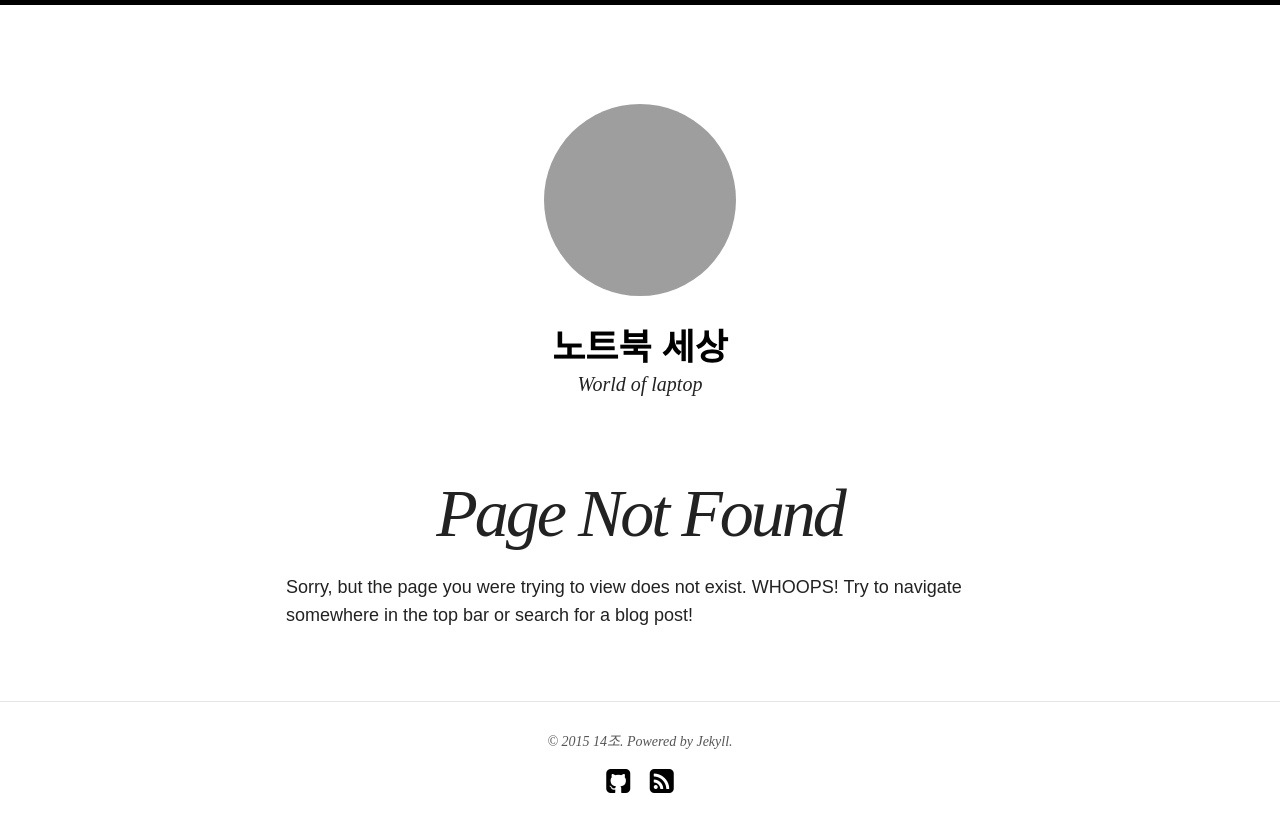
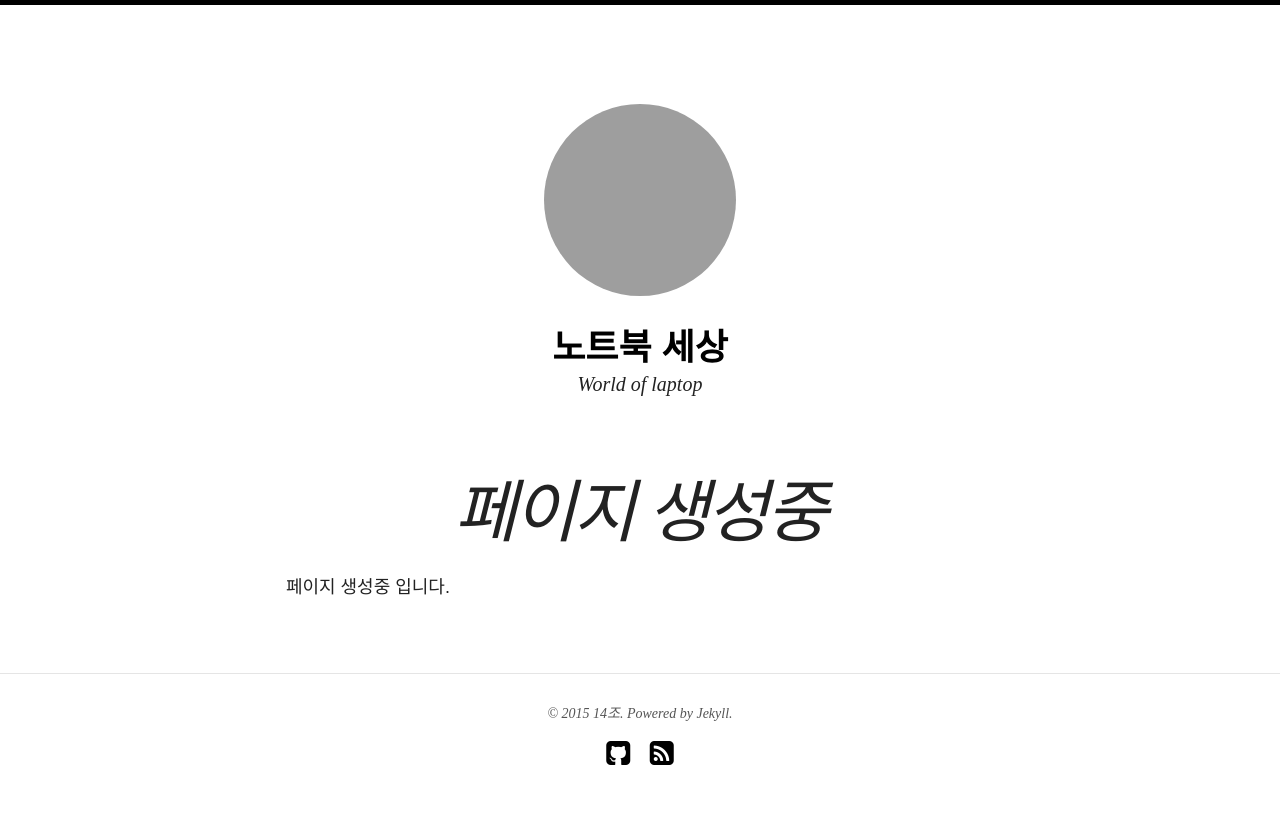
Before and after one commit to kimdj1234/kimdj1234.github.com, a Jekyll site: the page built from 404.md, in a window 1280 px wide. Shown: the top 832 px of the page. Built offline with Jekyll 4.4.1, drawn with Linux system fonts in a browser that asks for light colours; nearby versions of some CDN libraries; grey boxes are pictures that could not be loaded.

Commit message:
Update 404.md

```diff
--- a/404.md
+++ b/404.md
@@ -1,8 +1,8 @@
 ---
 layout: page
-title: "Page Not Found"
+title: "페이지 생성중"
 description: "Page not found. Your pixels are in another canvas."
 sitemap: false
 ---
 
-Sorry, but the page you were trying to view does not exist. WHOOPS! Try to navigate somewhere in the top bar or search for a blog post!
+페이지 생성중 입니다.
```
